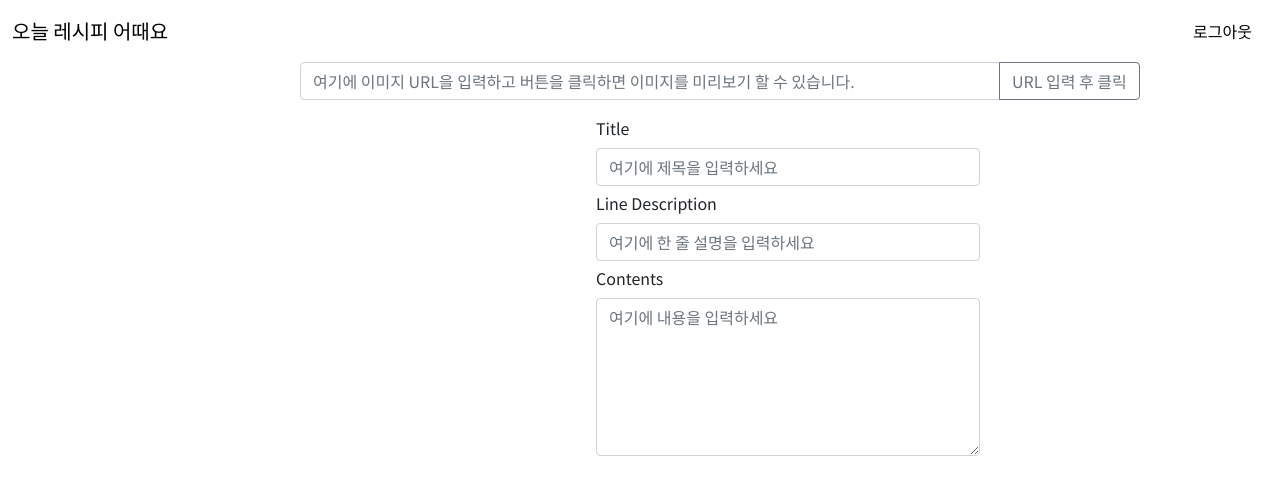
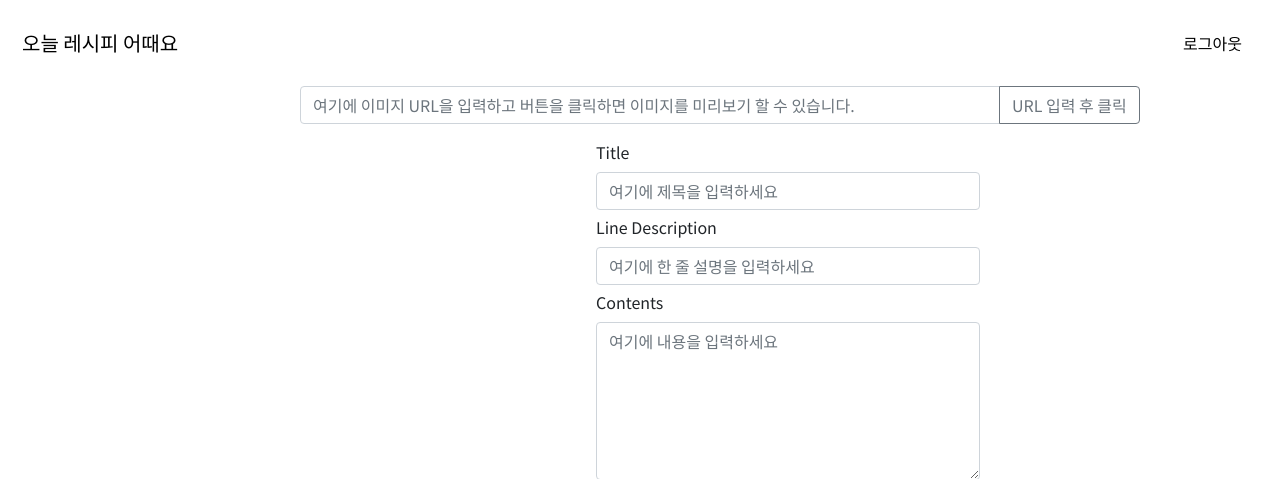
Before and after one commit to minseolki/FirstProject, a Flask app: page /recipe in a window 1280 px wide. Shown: the top 479 px of the page. Run offline with Flask 2, Linux system fonts and the light colour scheme; some libraries are stand-ins or nearby versions.

Commit message:
네비게이션 바 추가

```diff
--- a/templates/recipe.html
+++ b/templates/recipe.html
@@ -148,6 +148,11 @@
             font-weight: bold;
             color: black;
         }
+
+        .navbar {
+            padding: 0 10px;
+            margin: 20px 0;
+        }
     </style>
 </head>
 <body>
```
